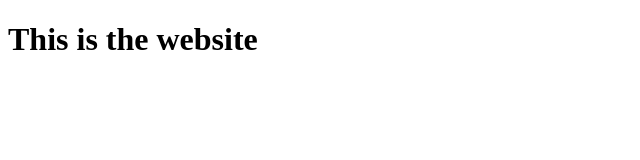
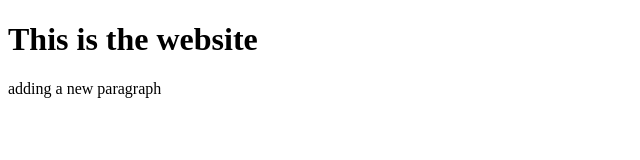
Before and after one commit to dhriti321/new_repo, a plain HTML site: page index.html in a window 1280 px wide. Shown: the whole page, without its empty margins (0-640 px from the left). Drawn offline with Linux system fonts and the light colour scheme.

Commit message:
Todays commit

```diff
--- a/index.html
+++ b/index.html
@@ -7,6 +7,6 @@
 </head>
 <body>
     <h1>This is the website</h1>
-
+    <p>adding  a new paragraph</p>
 </body>
 </html>
```
